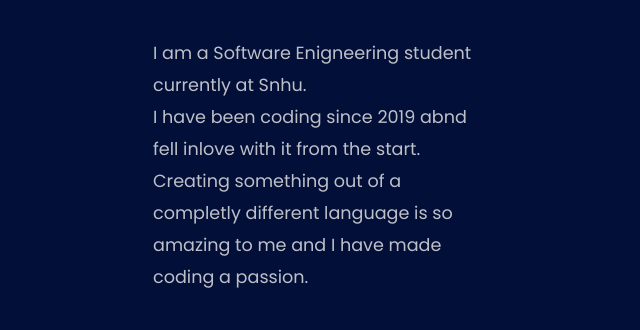
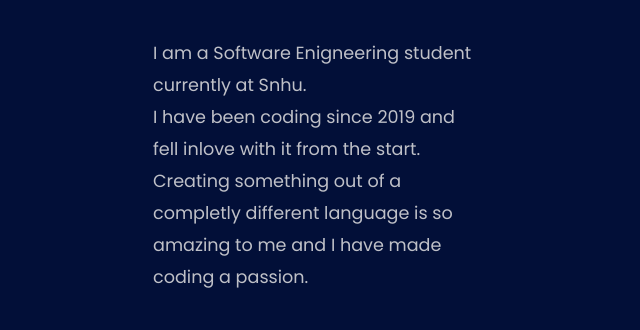
Before and after one commit to krishawk/2022-Portfolio, a plain HTML site: page index.html in a window 1280 px wide. Shown: the part 435-765 px from the top of the page, 503-1143 px from the left. Drawn offline with Linux system fonts and the light colour scheme.

Commit message:
Update index.html

```diff
--- a/index.html
+++ b/index.html
@@ -27,7 +27,7 @@
                 <h1 class="name">
                     Hi, I'm <span>Kristen Hawkins</span> A Web Developer and Software Engineer.
                 </h1>
-                <p> I am a Software Enigneering student currently at Snhu.<br> I have been coding since 2019 abnd fell inlove with it from the start.<br> Creating something out of a completly different language is so amazing to me and I have made coding a
+                <p> I am a Software Enigneering student currently at Snhu.<br> I have been coding since 2019 and fell inlove with it from the start.<br> Creating something out of a completly different language is so amazing to me and I have made coding a
                     passion.
                     <br>
                 </p>
```
